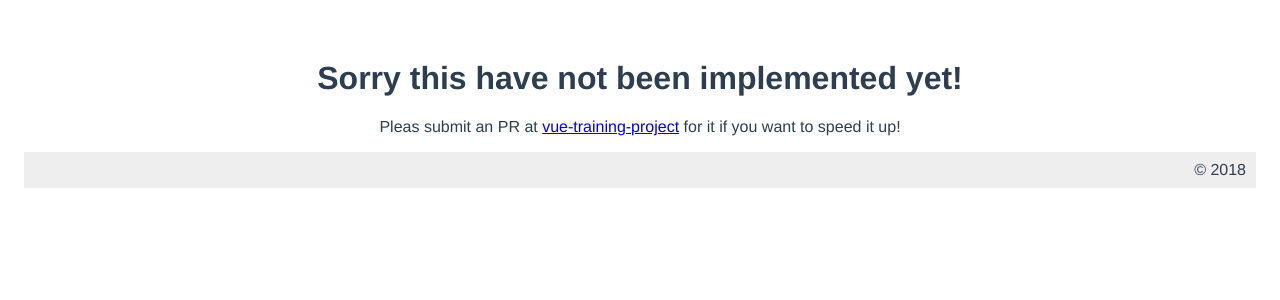
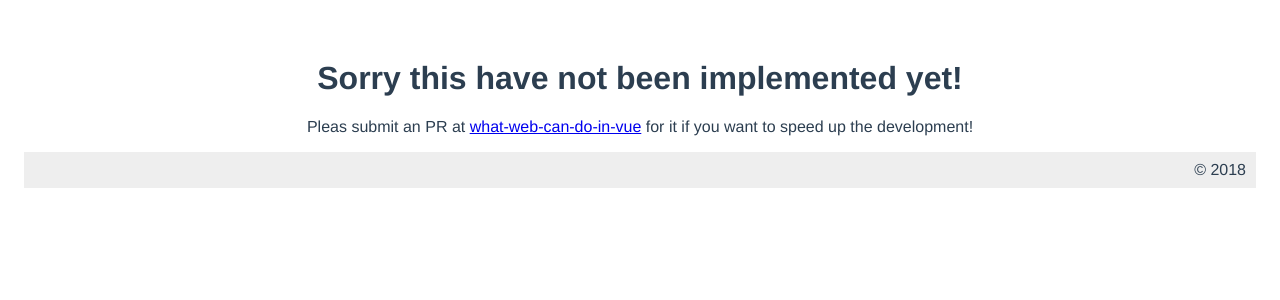
Before and after one commit to lindgr3n/vue-training-project, a Vue app: page /advanced-camera-controls in a window 1280 px wide. Shown: the top 300 px of the page. Built offline with nearby package versions, Linux system fonts and the light colour scheme.

Commit message:
update 404

```diff
--- a/src/views/NotFound.vue
+++ b/src/views/NotFound.vue
@@ -2,8 +2,8 @@
   <div>
     <h1>Sorry this have not been implemented yet!</h1>
     Pleas submit an PR at <a
-      href="https://github.com/lindgr3n/vue-training-project"
-      target="_blank"> vue-training-project</a> for it if you want to speed it up!
+      href="https://github.com/lindgr3n/what-web-can-do-in-vue"
+      target="_blank">what-web-can-do-in-vue</a> for it if you want to speed up the development!
   </div>
 </template>
 
```
